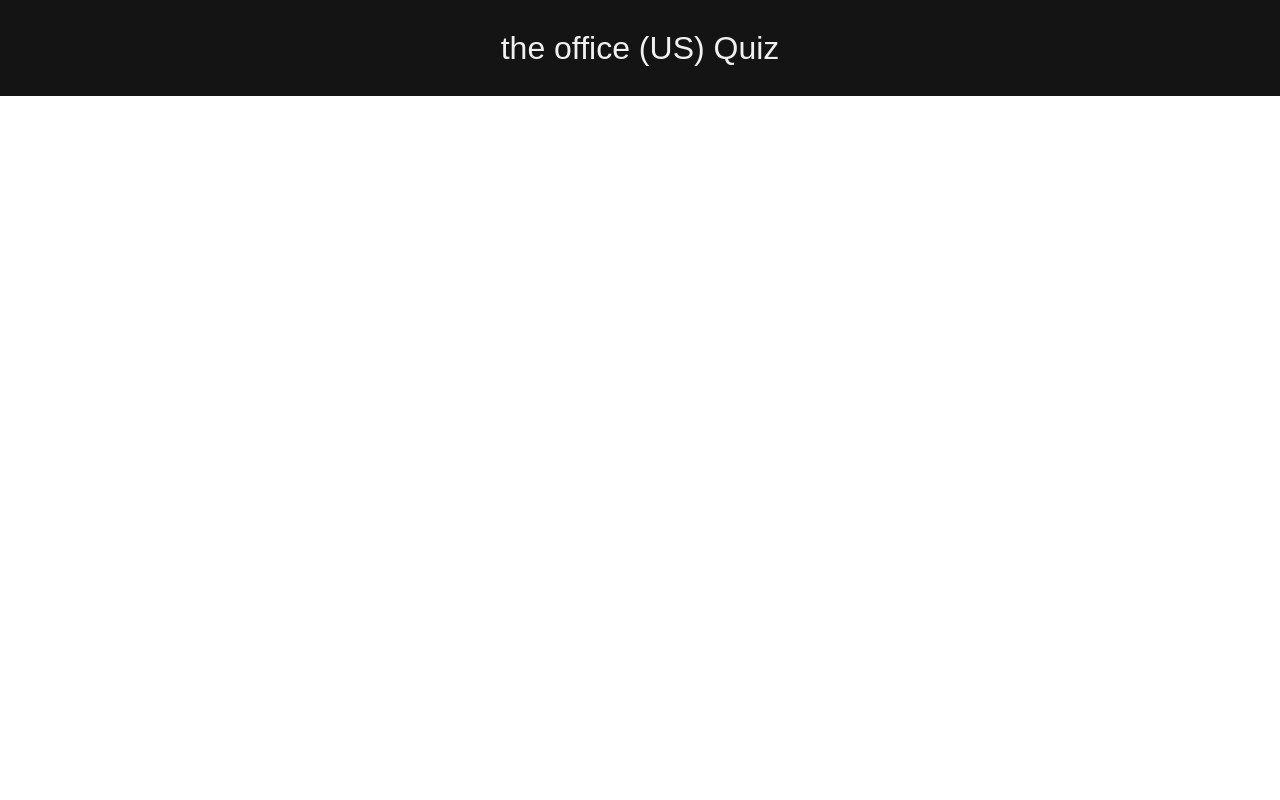
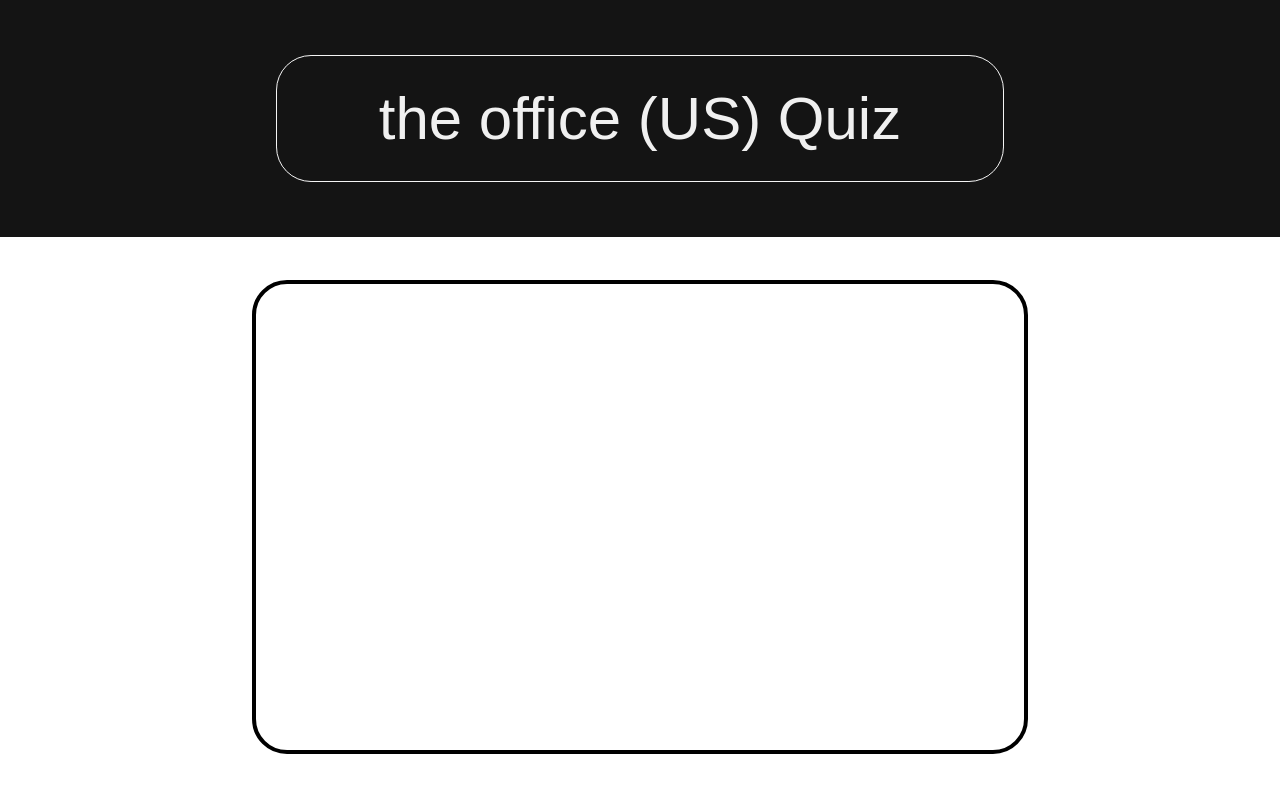
Before and after one commit to AdrianKnudsen/the-office-us-quiz, a plain HTML site: page index.html in a window 1280 px wide. Drawn offline with Linux system fonts and the light colour scheme.

Commit message:
added html and css

```diff
--- a/css/style.css
+++ b/css/style.css
@@ -10,7 +10,7 @@ body {
 
 header {
     background-color: #141414;
-    height: 6rem;
+    height: 14.81rem;
     display: flex;
     justify-content: center;
     align-items: center;
@@ -18,7 +18,28 @@ header {
 
 h1 {
     font-family: American Typewriter, sans-serif;
-    font-weight: 300;
+    font-weight: 400;
+    font-size: 3.75rem;
     color: #F0F0F0;
+    border: .1rem solid whitesmoke;
+    border-radius: 2.19rem;
+    padding: 1.75rem 6.38rem;
+
 
 }
+
+.main {
+    display: flex;
+    justify-content: center;
+    align-items: center;
+    height: 70vh;
+
+}
+.quizBox {
+    width: 48.56rem;
+    height: 29.63rem;
+    border-radius: 2.19rem;
+    border: 0.31rem solid #000;
+    text-align: center;
+
+}
--- a/index.html
+++ b/index.html
@@ -11,6 +11,13 @@
     <header>
         <h1>the office (US) Quiz</h1>
     </header>
+    <div class="main">
 
+        <div class="quizBox">
+
+
+        </div>
+
+    </div>
 </body>
 </html>
```
